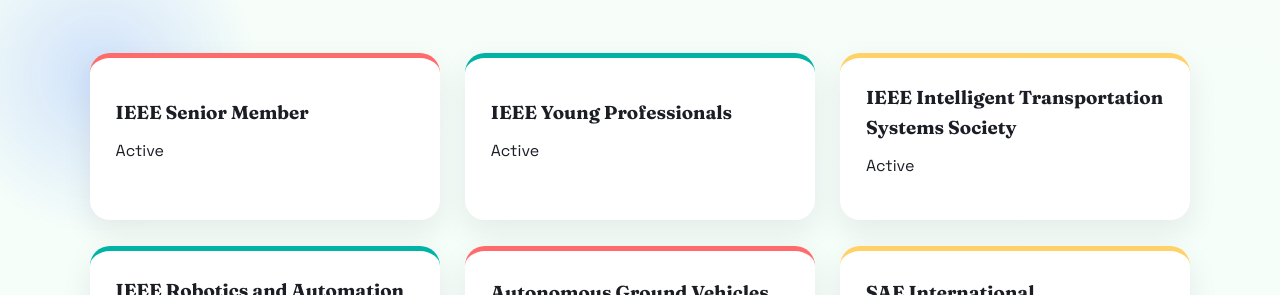
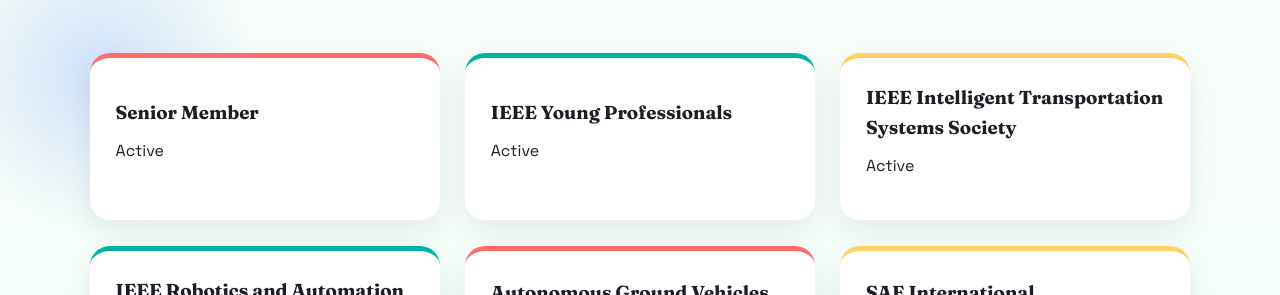
Before and after one commit to sauravkdeo/sauravkdeo.github.io, a Jekyll site: the page built from index.html, in a window 1280 px wide and 900 px high, scrolled down 4187 px. Shown: the part 159-454 px from the top of the window. Built offline with Jekyll 4.4.1, drawn with Linux system fonts in a browser that asks for light colours.

Commit message:
Shorten senior member label

```diff
--- a/index.html
+++ b/index.html
@@ -262,7 +262,7 @@
     </div>
     <div class="card-grid">
       <article class="card compact-card">
-        <h3>IEEE Senior Member</h3>
+        <h3>Senior Member</h3>
         <p>Active</p>
       </article>
       <article class="card compact-card">
```
